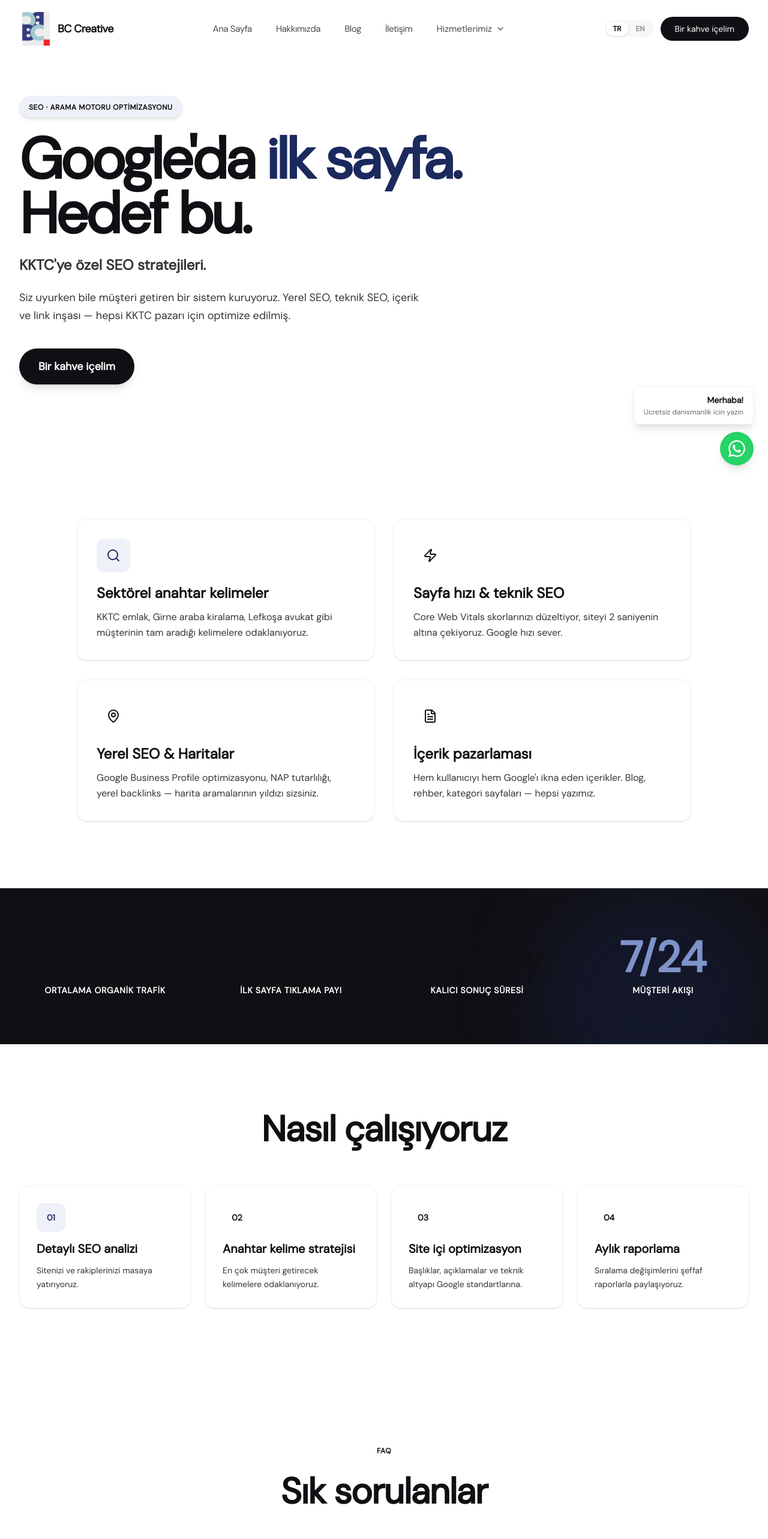
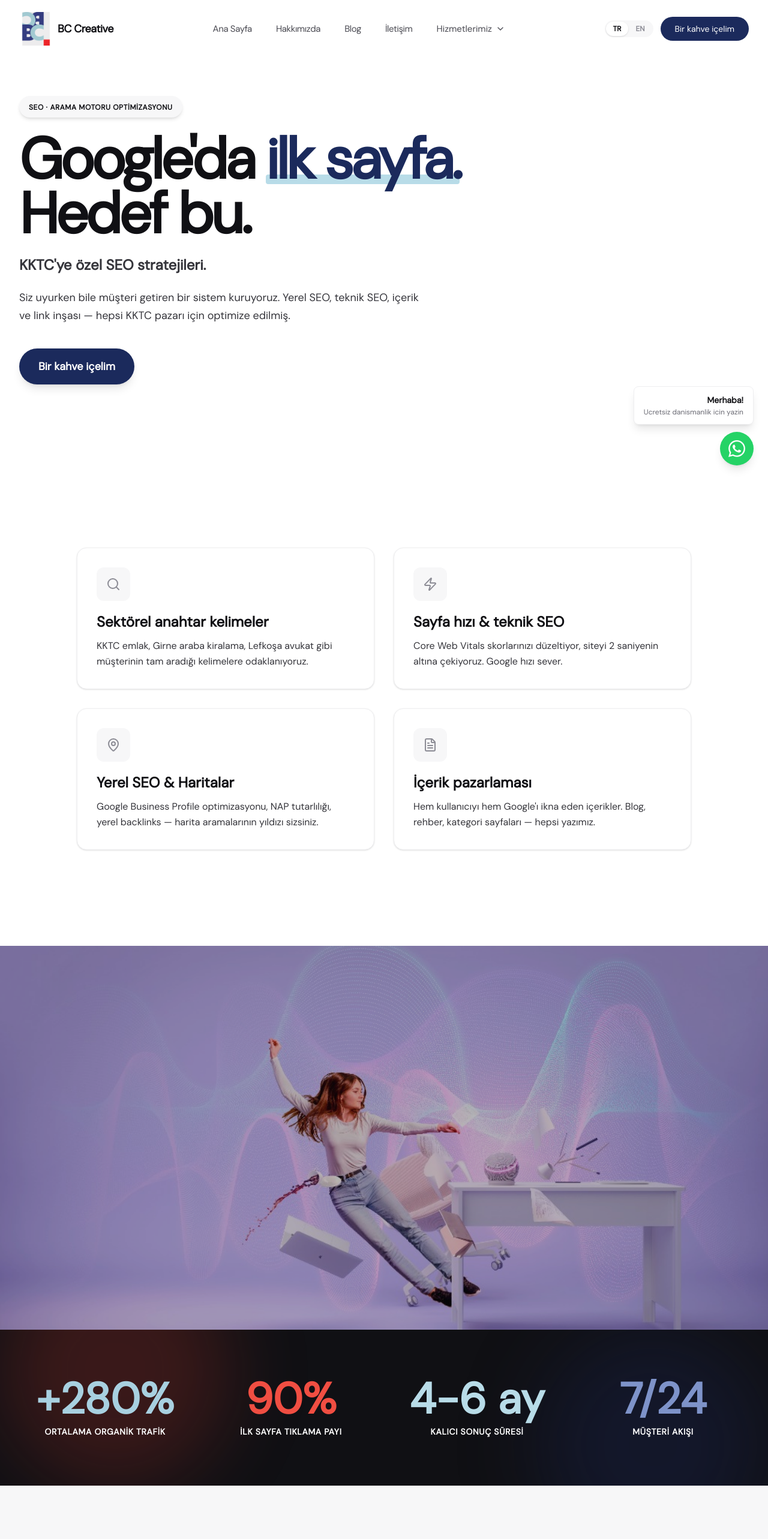
Before and after one commit to StrongPartners/BCAGENCY, a React (Vite) app: page /hizmetler/seo in a window 1280 px wide. Shown: the top 2566 px of the page at 60% size. Built offline with nearby package versions, Linux system fonts and the light colour scheme.

Commit message:
feat: brand colors from logo + growing page feel (full-viewport hero, scroll reveals, navy accents)
https://claude.ai/code/session_01LtmN7ouLBbXzBkfxf4oyLD

```diff
--- a/src/components/Blog.jsx
+++ b/src/components/Blog.jsx
@@ -121,7 +121,7 @@ const Blog = () => {
       </section>
 
       {/* CTA */}
-      <section className="py-24 md:py-32 bg-ink-900">
+      <section className="py-24 md:py-32 bg-brand-600">
         <div className="container mx-auto px-4 md:px-8 text-center max-w-3xl">
           <h2 className="text-4xl md:text-6xl font-bold text-white mb-5 leading-none tracking-tight">
             {t('blog_cta_title')}
--- a/src/components/Contact.jsx
+++ b/src/components/Contact.jsx
@@ -119,7 +119,7 @@ const Contact = () => {
                                     <p className="font-bold text-lg md:text-xl truncate">{ch.value}</p>
                                 </div>
                                 {ch.primary && (
-                                    <div className="hidden sm:flex items-center gap-2 bg-ink-900 text-white rounded-full px-5 py-2 text-sm font-medium">
+                                    <div className="hidden sm:flex items-center gap-2 bg-brand-600 text-white rounded-full px-5 py-2 text-sm font-medium">
                                         {lang === 'tr' ? 'Yaz' : 'Message'} &rarr;
                                     </div>
                                 )}
@@ -176,7 +176,7 @@ const Contact = () => {
                                 whileInView={{ opacity: 1, x: 0 }}
                                 viewport={{ once: true }}
                                 transition={{ delay: 0.2 }}
-                                className="bg-ink-900 rounded-xl p-6"
+                                className="bg-brand-600 rounded-xl p-6"
                             >
                                 <h3 className="font-bold text-white text-lg mb-2">{t('contact_response_title')}</h3>
                                 <p className="text-ink-400 leading-relaxed mb-4">{t('contact_response_desc')}</p>
--- a/src/components/Header.jsx
+++ b/src/components/Header.jsx
@@ -136,7 +136,7 @@ const Header = () => {
                     {/* CTA pill */}
                     <button
                         onClick={() => window.open('https://wa.me/905488755461', '_blank')}
-                        className="bg-ink-900 text-white font-medium text-sm px-6 py-2.5 rounded-full hover:bg-ink-800 transition-colors"
+                        className="bg-brand-600 text-white font-medium text-sm px-6 py-2.5 rounded-full hover:bg-brand-700 transition-colors"
                     >
                         {t('btn_offer')}
                     </button>
@@ -192,7 +192,7 @@ const Header = () => {
 
                             <button
                                 onClick={() => window.open('https://wa.me/905488755461', '_blank')}
-                                className="mt-4 w-full bg-ink-900 text-white font-medium py-3.5 rounded-full hover:bg-ink-800 transition-colors"
+                                className="mt-4 w-full bg-brand-600 text-white font-medium py-3.5 rounded-full hover:bg-brand-700 transition-colors"
                             >
                                 {t('btn_offer')}
                             </button>
--- a/src/components/shared/ServicePageLayout.jsx
+++ b/src/components/shared/ServicePageLayout.jsx
@@ -1,7 +1,6 @@
 import React from 'react';
 import { motion } from 'framer-motion';
 import { ArrowUpRight, Plus } from 'lucide-react';
-import ColorfulBlobs from '../ColorfulBlobs';
 import { useLanguage } from '../../context/LanguageContext';
 
 /**
@@ -15,10 +14,6 @@ import { useLanguage } from '../../context/LanguageContext';
  * duplicated layout code.
  */
 
-const TONE_BG = { brand: 'bg-brand-50', coral: 'bg-coral-50', mint: 'bg-mint-50', sun: 'bg-sun-50' };
-const TONE_TEXT = { brand: 'text-brand-600', coral: 'text-coral-500', mint: 'text-mint-500', sun: 'text-sun-500' };
-const TONE_ICON = { brand: 'text-brand-600', coral: 'text-coral-600', mint: 'text-mint-600', sun: 'text-sun-600' };
-
 const ServicePageLayout = ({
     eyebrow,
     headline,
@@ -27,7 +22,7 @@ const ServicePageLayout = ({
     subheadline,
     description,
     tone = 'brand',
-    features = [],      // [{ icon (LucideIcon component), title, desc, tone? }]
+    features = [],      // [{ icon (LucideIcon component), title, desc }]
     steps = [],         // [{ step, title, desc }]
     stats = [],         // [{ value, label }]
     faqs = [],          // [{ question, answer }]
@@ -39,18 +34,14 @@ const ServicePageLayout = ({
     return (
         <div>
             {/* Hero */}
-            <section className="relative pt-32 pb-20 md:pt-40 md:pb-28 overflow-hidden bg-surface-card">
-                <div className="absolute inset-0 z-0">
-                    <ColorfulBlobs variant="hero" />
-                </div>
-
+            <section className="relative pt-32 pb-20 md:pt-40 md:pb-28 overflow-hidden bg-white">
                 <div className="container mx-auto px-4 md:px-8 relative z-10">
                     <div className="max-w-4xl">
                         <motion.div
                             initial={{ opacity: 0, scale: 0.8 }}
                             animate={{ opacity: 1, scale: 1 }}
                             transition={{ duration: 0.5 }}
-                            className={`inline-block ${TONE_BG[tone]} rounded-full px-4 py-1.5 mb-6 shadow-md`}
+                            className="inline-block bg-ink-50 rounded-full px-4 py-1.5 mb-6 shadow-md"
                         >
                             <span className="font-black text-ink-900 text-xs uppercase tracking-wider">{eyebrow}</span>
                         </motion.div>
@@ -63,8 +54,8 @@ const ServicePageLayout = ({
                         >
                             {headline}{' '}
                             <span className="relative inline-block">
-                                <span className={`relative z-10 ${TONE_TEXT[tone]}`}>{headlineAccent}</span>
-                                <span className="absolute left-0 right-0 bottom-1 h-4 bg-sun-300 -z-0 rounded-sm" />
+                                <span className="relative z-10 text-brand-600">{headlineAccent}</span>
+                                <span className="absolute left-0 right-0 bottom-1 h-4 bg-secondary-200 -z-0 rounded-sm" />
                             </span>
                             {headlineRest && <> {headlineRest}</>}
                         </motion.h1>
@@ -96,7 +87,7 @@ const ServicePageLayout = ({
                             whileHover={{ scale: 1.05, y: -3 }}
                             whileTap={{ scale: 0.96 }}
                             onClick={() => window.open('https://wa.me/905488755461', '_blank')}
-                            className="mt-10 bg-ink-900 text-white font-black text-lg px-8 py-4 rounded-full shadow-lg hover:shadow-xl transition-shadow"
+                            className="mt-10 bg-brand-600 text-white font-black text-lg px-8 py-4 rounded-full shadow-lg hover:shadow-xl transition-shadow"
                         >
                             {t('btn_offer')}
                         </motion.button>
@@ -106,24 +97,23 @@ const ServicePageLayout = ({
 
             {/* Features */}
             {features.length > 0 && (
-                <section className="py-20 md:py-28 bg-surface-card">
+                <section className="py-28 md:py-40 bg-white">
                     <div className="container mx-auto px-4 md:px-8">
                         <div className="grid grid-cols-1 md:grid-cols-2 gap-6 md:gap-8 max-w-5xl mx-auto">
                             {features.map((feature, i) => {
-                                const featTone = feature.tone || ['brand', 'coral', 'mint', 'sun'][i % 4];
                                 const IconComponent = feature.icon;
                                 return (
                                     <motion.div
                                         key={i}
-                                        initial={{ opacity: 0, y: 30 }}
+                                        initial={{ opacity: 0, y: 60 }}
                                         whileInView={{ opacity: 1, y: 0 }}
                                         viewport={{ once: true }}
                                         transition={{ delay: i * 0.08 }}
                                         whileHover={{ y: -6 }}
-                                        className="bg-surface-card rounded-2xl p-8 shadow-sm hover:shadow-lg border border-gray-100 transition-all"
+                                        className="bg-white rounded-2xl p-8 shadow-sm hover:shadow-lg border border-ink-100 transition-all"
                                     >
-                                        <div className={`w-14 h-14 ${TONE_BG[featTone]} rounded-xl flex items-center justify-center mb-5`}>
-                                            {IconComponent && <IconComponent size={24} className={TONE_ICON[featTone]} strokeWidth={2} />}
+                                        <div className="w-14 h-14 bg-ink-50 rounded-xl flex items-center justify-center mb-5">
+                                            {IconComponent && <IconComponent size={24} className="text-ink-400" strokeWidth={2} />}
                                         </div>
                                         <h3 className="text-2xl font-black text-ink-900 mb-3 leading-tight">{feature.title}</h3>
                                         <p className="text-ink-700 font-medium leading-relaxed">{feature.desc}</p>
@@ -135,15 +125,25 @@ const ServicePageLayout = ({
                 </section>
             )}
 
+            {/* Full-bleed image break */}
+            <section className="relative h-[60vh] md:h-[80vh] overflow-hidden">
+                <img
+                    src="/marketing-hero-v2.jpg"
+                    alt="BC Creative Agency"
+                    className="w-full h-full object-cover"
+                />
+                <div className="absolute inset-0 bg-ink-900/30" />
+            </section>
+
             {/* Stats */}
             {stats.length > 0 && (
                 <section className="py-16 md:py-20 bg-ink-900 relative overflow-hidden">
                     <div className="absolute top-0 right-0 w-96 h-96 bg-brand-600/30 rounded-full blur-3xl" />
-                    <div className="absolute bottom-0 left-0 w-96 h-96 bg-coral-500/20 rounded-full blur-3xl" />
+                    <div className="absolute bottom-0 left-0 w-96 h-96 bg-accent-500/20 rounded-full blur-3xl" />
                     <div className="container mx-auto px-4 md:px-8 relative z-10">
                         <div className="grid grid-cols-2 md:grid-cols-4 gap-6">
                             {stats.map((stat, i) => {
-                                const tones = ['text-sun-300', 'text-coral-400', 'text-mint-400', 'text-brand-300'];
+                                const tones = ['text-secondary-300', 'text-accent-400', 'text-secondary-200', 'text-brand-300'];
                                 return (
                                     <motion.div
                                         key={i}
@@ -169,7 +169,7 @@ const ServicePageLayout = ({
 
             {/* Process steps */}
             {steps.length > 0 && (
-                <section className="py-20 md:py-28 bg-surface-alt relative overflow-hidden">
+                <section className="py-28 md:py-40 bg-ink-50 relative overflow-hidden">
                     <div className="container mx-auto px-4 md:px-8 relative z-10">
                         <div className="text-center mb-16">
                             <h2 className="text-4xl md:text-6xl font-black text-ink-900 leading-none tracking-tight">
@@ -177,27 +177,23 @@ const ServicePageLayout = ({
                             </h2>
                         </div>
                         <div className="grid grid-cols-1 md:grid-cols-4 gap-6">
-                            {steps.map((step, i) => {
-                                const toneOrder = ['brand', 'coral', 'mint', 'sun'];
-                                const stepTone = toneOrder[i % 4];
-                                return (
+                            {steps.map((step, i) => (
                                     <motion.div
                                         key={i}
-                                        initial={{ opacity: 0, y: 30 }}
+                                        initial={{ opacity: 0, y: 60 }}
                                         whileInView={{ opacity: 1, y: 0 }}
                                         viewport={{ once: true }}
                                         transition={{ delay: i * 0.1 }}
                                         whileHover={{ y: -6 }}
-                                        className="bg-surface-card rounded-2xl p-7 shadow-sm hover:shadow-lg border border-gray-100 transition-all"
+                                        className="bg-white rounded-2xl p-7 shadow-sm hover:shadow-lg border border-ink-100 transition-all"
                                     >
-                                        <div className={`w-12 h-12 ${TONE_BG[stepTone]} rounded-xl flex items-center justify-center font-black text-sm ${TONE_TEXT[stepTone]} mb-4`}>
+                                        <div className="w-12 h-12 bg-ink-50 rounded-xl flex items-center justify-center font-black text-sm text-ink-400 mb-4">
                                             {step.step}
                                         </div>
                                         <h4 className="text-xl font-black text-ink-900 mb-3 leading-tight">{step.title}</h4>
                                         <p className="text-ink-700 font-medium text-sm leading-relaxed">{step.desc}</p>
                                     </motion.div>
-                                );
-                            })}
+                            ))}
                         </div>
                     </div>
                 </section>
@@ -205,10 +201,10 @@ const ServicePageLayout = ({
 
             {/* FAQ */}
             {faqs.length > 0 && (
-                <section className="py-20 md:py-28 bg-surface-card">
+                <section className="py-28 md:py-40 bg-white">
                     <div className="container mx-auto px-4 md:px-8 max-w-4xl">
                         <div className="text-center mb-14">
-                            <span className="inline-block bg-sun-200 text-ink-900 font-black text-xs px-4 py-1.5 rounded-full mb-6 uppercase tracking-wider">
+                            <span className="inline-block bg-ink-100 text-ink-900 font-black text-xs px-4 py-1.5 rounded-full mb-6 uppercase tracking-wider">
                                 FAQ
                             </span>
                             <h2 className="text-4xl md:text-6xl font-black text-ink-900 leading-none tracking-tight">
@@ -225,22 +221,19 @@ const ServicePageLayout = ({
             )}
 
             {/* CTA */}
-            <section className="py-24 md:py-32 bg-ink-900 relative overflow-hidden">
-                <div className="absolute top-0 right-0 w-[600px] h-[600px] bg-brand-600/40 rounded-full blur-3xl" />
-                <div className="absolute bottom-0 left-0 w-[500px] h-[500px] bg-coral-500/30 rounded-full blur-3xl" />
-
+            <section className="py-24 md:py-32 bg-brand-600 relative overflow-hidden">
                 <div className="container mx-auto px-4 md:px-8 relative z-10 text-center max-w-4xl">
                     <h2 className="text-4xl md:text-7xl font-black text-white leading-none tracking-tight mb-6">
                         {ctaTitle}
                     </h2>
-                    <p className="text-xl md:text-2xl text-ink-300 font-medium max-w-2xl mx-auto mb-10">
+                    <p className="text-xl md:text-2xl text-white/70 font-medium max-w-2xl mx-auto mb-10">
                         {ctaSub}
                     </p>
                     <motion.button
                         onClick={() => window.open('https://wa.me/905488755461', '_blank')}
                         whileHover={{ scale: 1.05, y: -3 }}
                         whileTap={{ scale: 0.96 }}
-                        className="inline-flex items-center gap-2 bg-sun-300 text-ink-900 font-black text-lg px-10 py-5 rounded-full shadow-lg hover:shadow-xl transition-all"
+                        className="inline-flex items-center gap-2 bg-white text-ink-900 font-black text-lg px-10 py-5 rounded-full shadow-lg hover:shadow-xl transition-all"
                     >
                         {t('btn_offer')}
                         <ArrowUpRight size={20} strokeWidth={3} />
@@ -260,11 +253,11 @@ const FAQItem = ({ question, answer, index }) => {
             whileInView={{ opacity: 1, y: 0 }}
             viewport={{ once: true }}
             transition={{ delay: index * 0.04 }}
-            className="bg-surface-card rounded-2xl overflow-hidden shadow-sm border border-gray-100"
+            className="bg-white rounded-2xl overflow-hidden shadow-sm border border-ink-100"
         >
             <button
                 onClick={() => setIsOpen(!isOpen)}
-                className="w-full flex items-center justify-between gap-4 p-6 text-left hover:bg-surface-alt transition-colors"
+                className="w-full flex items-center justify-between gap-4 p-6 text-left hover:bg-ink-50 transition-colors"
             >
                 <span className="font-black text-ink-900 text-base md:text-lg">{question}</span>
                 <motion.div
```
